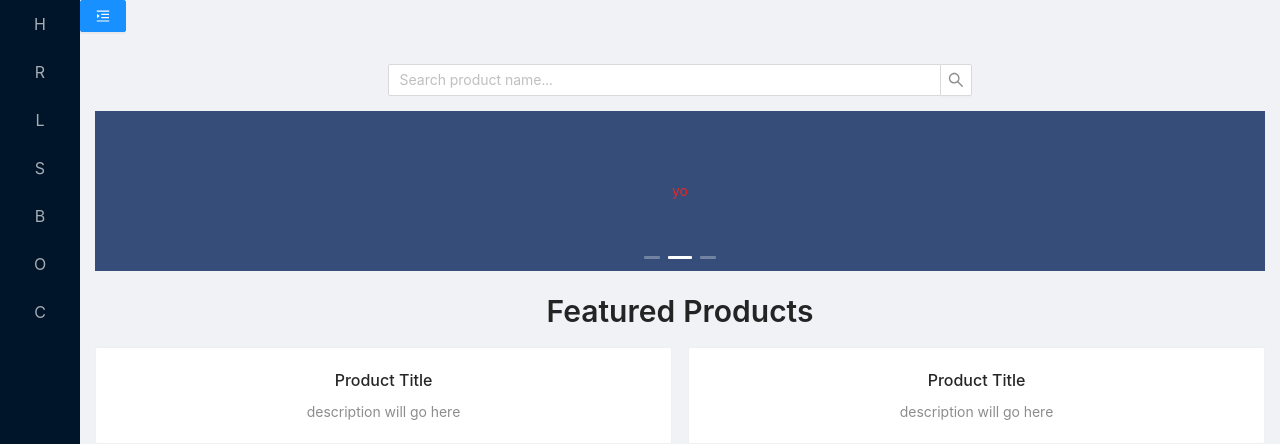
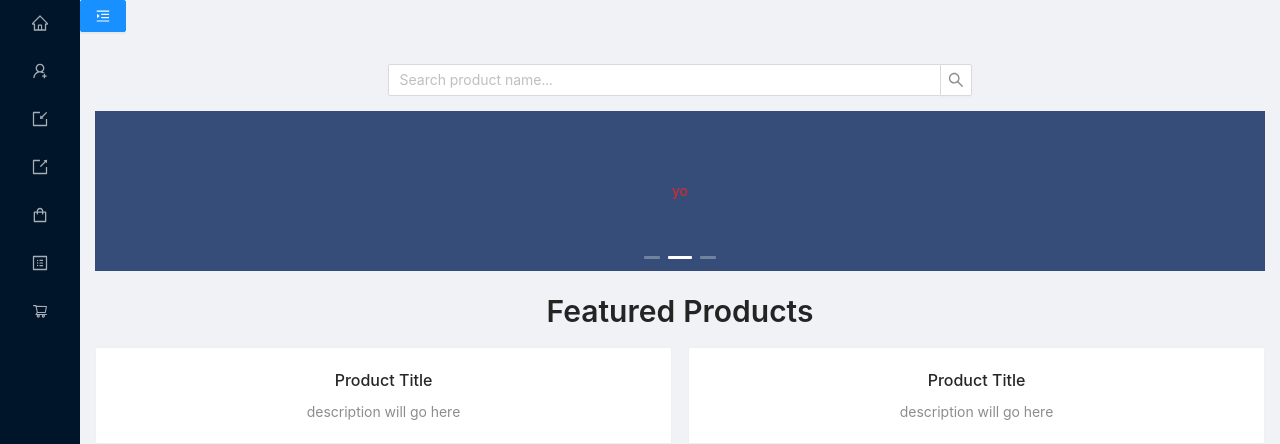
Before and after one commit to allenaxie/beforeifly, a React (Create React App) app: page / in a window 1280 px wide. Shown: the top 444 px of the page. Built offline with nearby package versions, Linux system fonts and the light colour scheme.

Commit message:
Add icons to navbar menu items

```diff
--- a/src/components/NavBar/NavBar.jsx
+++ b/src/components/NavBar/NavBar.jsx
@@ -4,6 +4,7 @@ import * as userService from "../../utilities/users-service";
 import "antd/dist/antd.css"
 import "./NavBar.css"
 import {Layout, Menu} from "antd";
+import {HomeOutlined, UserAddOutlined, ShoppingCartOutlined, ShoppingOutlined, ImportOutlined, ExportOutlined, ProfileOutlined } from "@ant-design/icons"
 
 function NavBar({ user, setUser, collapsed }) {
 
@@ -16,25 +17,25 @@ function NavBar({ user, setUser, collapsed }) {
 
   return (
     <Menu theme="dark" mode="inline" inlineCollapsed={collapsed} defaultSelectedKeys={[1]}>
-      <Menu.Item key="1" >
+      <Menu.Item key="1" icon={<HomeOutlined />}>
         Home
       </Menu.Item>
-      <Menu.Item key="2" >
+      <Menu.Item key="2" icon={<UserAddOutlined />}>
         Register
       </Menu.Item>
-      <Menu.Item key="3" >
+      <Menu.Item key="3" icon={< ImportOutlined/>}>
         Log In
       </Menu.Item>
-      <Menu.Item key="4" >
+      <Menu.Item key="4" icon={<ExportOutlined  />}>
         Sign out
       </Menu.Item>
-      <Menu.Item key="5" >
+      <Menu.Item key="5" icon={<ShoppingOutlined />}>
         Browse products
       </Menu.Item>
-      <Menu.Item key="6" >
+      <Menu.Item key="6" icon={<ProfileOutlined />}>
         Order History
       </Menu.Item>
-      <Menu.Item key="7" >
+      <Menu.Item key="7" icon={<ShoppingCartOutlined />}>
         Cart
       </Menu.Item>
     </Menu>
```
